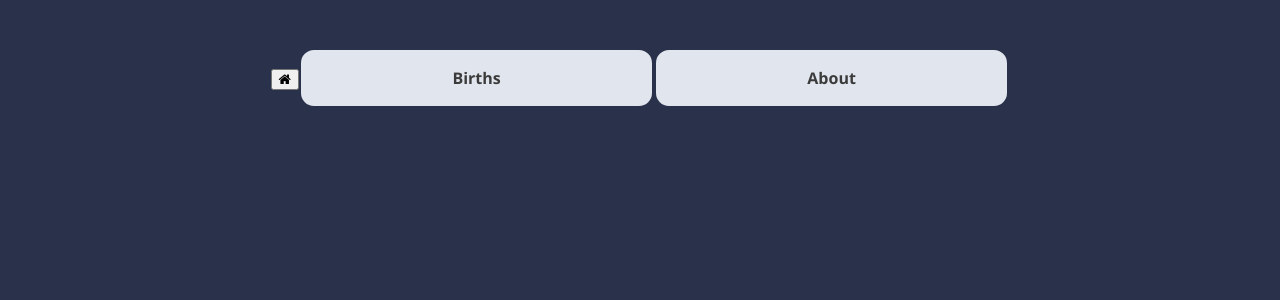
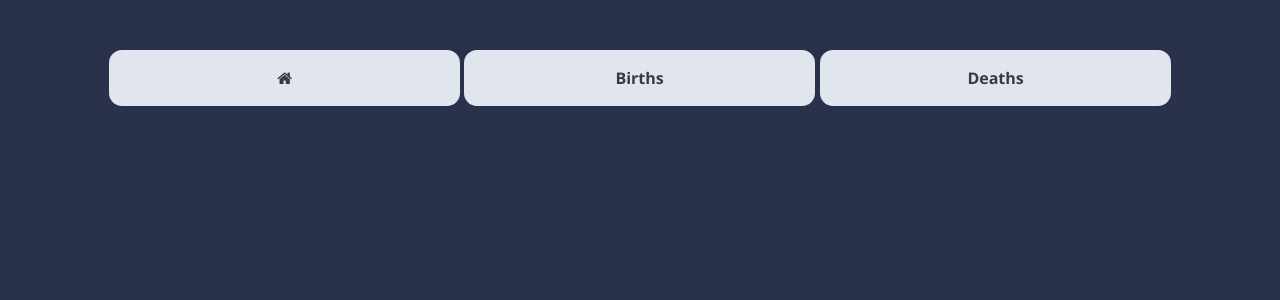
Before and after one commit to staten-island-tech/vue-api-project-chang, a Vue app in the folder chang/: page / in a window 1280 px wide. Shown: the top 300 px of the page. Built offline with nearby package versions, Linux system fonts and the light colour scheme.

Commit message:
Update App.vue

```diff
--- a/chang/src/App.vue
+++ b/chang/src/App.vue
@@ -3,9 +3,9 @@
   <div class="container">
     <div class="buttons">
       <div class="test">
-      <button type="submit"><i class="fa fa-home" ></i></button>
+      <router-link to="/" > <button class = "button-1"> <i class="fa fa-home" ></i></button></router-link>
       <router-link to="/births"><button class="button-1"> Births</button> </router-link>
-      <router-link to="/about"><button class="button-1"> About </button> </router-link>
+      <router-link to="/about"><button class="button-1"> Deaths </button> </router-link>
       <router-view />
       </div>
     </div>
@@ -90,6 +90,4 @@ body {
 }
 
 
-
-
 </style>
```
